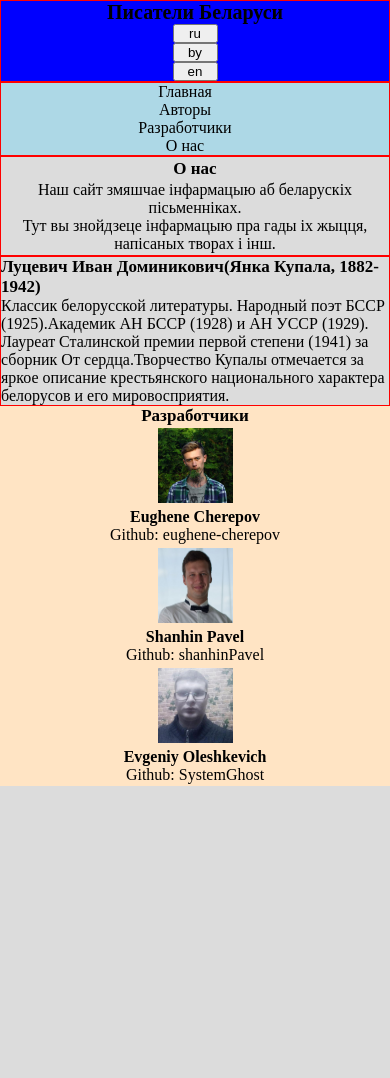
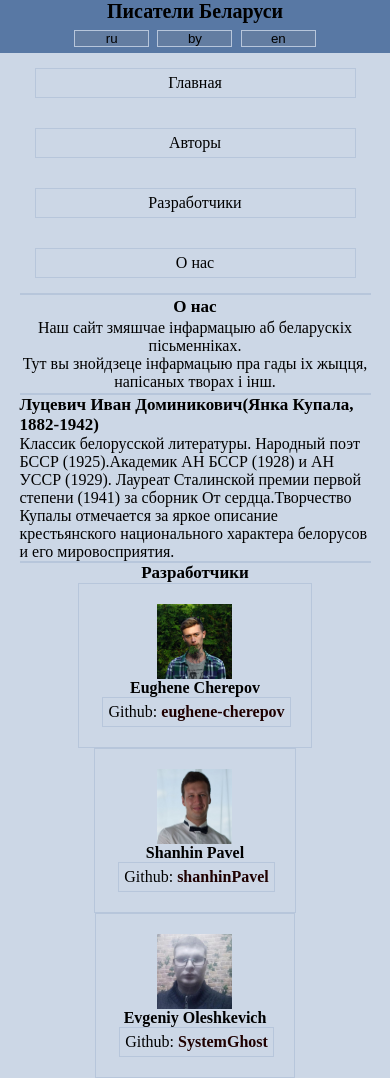
Before and after one commit to ShanhinPavel/code-jam-group-26, a website built with webpack: page src/template/index.html in a window 390 px wide. Before the commit the page ends 844 px from the top, so only its background shows below. Built offline with nearby package versions, Linux system fonts and the light colour scheme; files whose address does not match are found by name.

Commit message:
fix: fix author search & add some styles

```diff
--- a/src/list/src/main.js
+++ b/src/list/src/main.js
@@ -67,7 +67,13 @@ function init() {
   });
 }
 
-// SEARCH
+function checkEmptyResult() {
+  const results = document.getElementById('searchResults').textContent;
+  const resWrap = document.getElementById('searchResults');
+  if (results === '') {
+    resWrap.insertAdjacentHTML('afterbegin', '<p style="font-size: 50px;">nothing not found :(</p>');
+  }
+}
 
 function drawSearchResult(name, surname, link) {
   const results = document.getElementById('searchResults');
@@ -81,9 +87,11 @@ function clearResults() {
 }
 
 function nameSearch(language) {
-  clearResults();
   const namesAndLinks = Object.entries(names[language]);
   const searchQuery = document.getElementById('searchInput').value;
+  if (searchQuery === '') {
+    alert('enter smth!');
+  } else { clearResults(); }
   const queryToLowCase = searchQuery.toLowerCase();
   for (let i = 0; i < 5; i += 1) {
     const namesArr = Object.entries(Object.entries(namesAndLinks)[i][1][1]);
@@ -95,13 +103,16 @@ function nameSearch(language) {
       const link = namesArr[3][1];
       drawSearchResult(name, surname, link);
     }
+    checkEmptyResult();
   }
 }
 
 function surnameSearch(language) {
-  clearResults();
   const namesAndLinks = Object.entries(names[language]);
   const searchQuery = document.getElementById('searchInput').value;
+  if (searchQuery === '') {
+    alert('enter smth!');
+  } else { clearResults(); }
   const queryToLowCase = searchQuery.toLowerCase();
   for (let i = 0; i < 5; i += 1) {
     const namesArr = Object.entries(Object.entries(namesAndLinks)[i][1][1]);
@@ -113,13 +124,16 @@ function surnameSearch(language) {
       const link = namesArr[3][1];
       drawSearchResult(name, surname, link);
     }
+    checkEmptyResult();
   }
 }
 
 function citySearch(language) {
-  clearResults();
   const namesAndLinks = Object.entries(names[language]);
   const searchQuery = document.getElementById('searchInput').value;
+  if (searchQuery === '') {
+    alert('enter smth!');
+  } else { clearResults(); }
   const queryToLowCase = searchQuery.toLowerCase();
   for (let i = 0; i < 5; i += 1) {
     const namesArr = Object.entries(Object.entries(namesAndLinks)[i][1][1]);
@@ -131,6 +145,7 @@ function citySearch(language) {
       const link = namesArr[3][1];
       drawSearchResult(name, surname, link);
     }
+    checkEmptyResult();
   }
 }
 
--- a/src/template/author.css
+++ b/src/template/author.css
@@ -1,40 +1,135 @@
 body {
   margin: 0;
   padding: 0;
+  background-color: #CCD7E6;
 }
 
 .main {
   width: 100%;
   height: 100%;
   min-height: 50px;
+  min-width: 200px;
   display: flex;
-  flex-direction: row;
+  flex-flow: row wrap;
   justify-content: space-between;
   align-items: center;
-  background-color: blue;
-  border: 1px solid red;
+  background-color: #5878A4;
 }
 
-.main__buttons {
-  width: 150px;
+.main__logo{
+  background-color: #5878A4;
 }
 
-.main__buttons button {
+.main__lang-buttons {
+  width: 250px;
+  display: flex;
+  flex-flow: row wrap;
+  background-color: #5878A4;
+  height: 30px;
+}
+
+.main__lang-buttons button {
   width: 30%;
+  margin: 1.515%;
+  border: none;
+  background-color: rgb(99, 125, 161);
+  border: 1px solid #B7C6DB;
+  transition: .7s;
+}
+
+.main__lang-buttons button:hover {
+  background-color: #B7C6DB;
+}
+
+.main__navigation {
+  width: 90%;
+  height: 100%;
+  min-height: 30px;
+  min-width: 200px;
+  justify-content: center;
+  border-bottom: 2px solid #B7C6DB;
+  padding: 10px;
+  margin: 0 auto;
+  display: grid;
+  grid-template-columns: .1fr .1fr .1fr .1fr;
+  grid-template-rows: 1fr;
+  grid-template-areas:
+  'nav-main nav-list nav-dev nav-about';
+  grid-gap: 20px;
+}
+
+@media screen and (max-width: 900px) {
+  .main__navigation {
+    display: grid;
+    grid-template-columns: 1fr 1fr;
+    grid-template-rows: 1fr 1fr ;
+    grid-template-areas:
+      'nav-main nav-list'
+      'nav-dev nav-about'
+  }
+}
+
+@media screen and (max-width: 400px) {
+  .main__navigation {
+    display: grid;
+    grid-template-columns: 1fr;
+    grid-template-rows: 1fr 1fr 1fr 1fr;
+    grid-template-areas:
+      'nav-main'
+      'nav-list'
+      'nav-dev'
+      'nav-about'
+  }
+}
+
+
+
+.main__navigation-main{
+  grid-area: nav-main;
+}
+
+.main__navigation-list{
+  grid-area: nav-list;
+}
+
+.main__navigation-dev{
+  grid-area: nav-dev;
+}
+
+.main__navigation-about{
+  grid-area: nav-about;
+}
+
+.main__navigation a {
+  text-decoration: none;
+  color: #000000;
+  border: 1px solid #B7C6DB;
+  padding: 5px;
+  transition: .7s;
+}
+
+.main__navigation a:hover {
+  background-color: #B7C6DB;
 }
 
 /* MY PART */
 .author {
-  border: 1px solid #000000;
+  /* border: 1px solid #000000; */
   margin: 2px;
+  border-bottom: 2px solid #B7C6DB;
 }
 
 .authorName {
   grid-area: name;
+  text-align: center;
+  font-size: 40px;
 }
 
 .authorPhoto {
   grid-area: photo;
+  width: 80%;
+  padding: 10%;
+  /* padding-bottom: 200%; */
 }
 
 .authorAbout {
@@ -60,29 +155,31 @@ body {
 
 .authorVideoGallery {
   grid-area: videoGallery;
+  margin: 0 auto;
+  border-bottom: 2px solid #B7C6DB;
+  padding-bottom: 10px;
 }
 
 .authorVideoGalleryFilm {
   display: block;
-  width: 30%;
+  width: 90%;
   height: 300px;
   min-width: 300px;
   float: left;
-  border: 0.5px solid #000000;
-  margin: 1.5%;
 }
 
 .geoWidget {
   grid-area: widget;
-  border: 0.5px solid #000000;
-  margin: 2px;
+  margin: 0 auto;
 }
 
 @media screen and (min-width: 721px) {
   .authorWrapper {
+    width: 90%;
+    margin: 0 auto;
     display: grid;
     grid-template-columns: 1fr 3fr;
-    grid-template-rows: 0.1fr 1fr 1fr 0.5fr 0.5fr 0.5fr;
+    grid-template-rows: 0.09fr 0.71fr 0.85fr 0.5fr 0.5fr 0.5fr;
     grid-template-areas:
       "name name"
       "photo about"
@@ -93,7 +190,10 @@ body {
   }
 }
 
-@media screen and (max-width: 720px) {
+@media screen and (max-width: 925px) {
+  .authorPhoto {
+    padding-bottom: 10%;
+  }
   .authorWrapper {
     display: grid;
     grid-template-columns: 1fr;
--- a/src/template/index.css
+++ b/src/template/index.css
@@ -2,6 +2,7 @@
   margin: 0;
   padding: 0;
   box-sizing: border-box;
+  background-color: #CCD7E6;
 }
 
 .main {
@@ -13,36 +14,58 @@
   flex-flow: row wrap;
   justify-content: space-between;
   align-items: center;
-  background-color: blue;
-  border: 1px solid red;
+  background-color: #5878A4;
+}
+
+.main__logo{
+  background-color: #5878A4;
 }
 
 .main__lang-buttons {
-  width: 150px;
+  width: 250px;
   display: flex;
   flex-flow: row wrap;
-
+  background-color: #5878A4;
+  height: 30px;
 }
 
 .main__lang-buttons button {
   width: 30%;
+  margin: 1.515%;
+  border: none;
+  background-color: rgb(99, 125, 161);
+  border: 1px solid #B7C6DB;
+  transition: .7s;
+}
+
+.main__lang-buttons button:hover {
+  background-color: #B7C6DB;
 }
 
 .main__navigation {
-  width: 100%;
+  width: 90%;
   height: 100%;
   min-height: 30px;
   min-width: 200px;
   display: flex;
-  justify-content: flex-end;
+  justify-content: center;
   flex-flow: row wrap;
-
-  background-color: lightblue;
-  border: 1px solid red;
+  border-bottom: 2px solid #B7C6DB;
+  padding: 10px;
+  margin: 0 auto;
 }
 
 .main__navigation a {
-  margin-right: 20px;
+  margin-right: 35px;
+  text-decoration: none;
+  color: #000000;
+  border: 1px solid #B7C6DB;
+  padding: 5px;
+  transition: .7s;
+}
+
+.main__navigation a:hover {
+  background-color: #B7C6DB;
 }
 
 .main__section-about {
@@ -54,35 +77,37 @@
   width: 100%;
   min-width: 200px;
   min-height: 100px;
-  border: 1px solid red;
+  border-bottom: 2px solid #B7C6DB;
 }
 
 .main__section-about {
   text-align: center;
+  width: 90%;
+  margin: 0 auto;
 }
 
 .main__author-of-day {
   display:flex;
   flex-direction: column;
   height: inherit;
-  width: 100%;
-  border: 1px solid red;
+  width: 90%;
   justify-content: start;
   align-items: center;
   min-width: 200px;
-
+  border-bottom: 2px solid #B7C6DB;
+  margin: 0 auto;
 }
 
 footer {
-  background-color: bisque;
   display: flex;
   flex-direction: column;
-  width: 100%;
+  width: 90%;
   height: 100%;
   min-width: 200px;
   min-height: 150px;
   justify-content: space-evenly;
   align-items: center;
+  margin: 0 auto;
 }
 
 .main__developers {
@@ -99,6 +124,24 @@ footer {
 .main__developers-3 {
   display: flex;
   flex-flow: row wrap;
+  border: 1px solid #B7C6DB;
+  padding: 20px;
+}
+
+.main__developers-1 a,
+.main__developers-2 a,
+.main__developers-3 a{
+  text-decoration: none;
+  color: #1f0000;
+  font-weight: 900;
+}
+
+.main__developers-1 p,
+.main__developers-2 p,
+.main__developers-3 p{
+  border: 1px solid #B7C6DB;
+  padding: 5px;
+  margin-left: 3px;
 }
 
 .main__developers-1-information,
@@ -135,6 +178,10 @@ footer {
   footer h2 {
     font-size: 17px;
   }
+
+  .main__navigation a {
+    margin: 5px;
+  }
 }
 
 @media all and (max-width: 600px) {
@@ -160,3 +207,6 @@ footer {
     min-height: 120px;
   }
 }
+
+
+/*# sourceMappingURL=index.css.map*/
--- a/src/template/list.css
+++ b/src/template/list.css
@@ -1,11 +1,11 @@
 body {
   padding: 0;
   margin: 0;
-  background-color: gainsboro;
+  background-color: #CCD7E6 ;
 }
 
 header {
-  border: 1px solid #000000;
+  background-color: #5878A4;
 }
 
 a {
@@ -28,6 +28,77 @@ ul {
     'logo lang';
 }
 
+.main__navigation {
+  width: 90%;
+  height: 100%;
+  min-height: 30px;
+  min-width: 200px;
+  justify-content: center;
+  border-bottom: 2px solid #B7C6DB;
+  padding: 10px;
+  margin: 0 auto;
+  display: grid;
+  grid-template-columns: .1fr .1fr .1fr .1fr;
+  grid-template-rows: 1fr;
+  grid-template-areas:
+  'nav-main nav-list nav-dev nav-about';
+  grid-gap: 20px;
+}
+
+@media screen and (max-width: 900px) {
+  .main__navigation {
+    display: grid;
+    grid-template-columns: 1fr 1fr;
+    grid-template-rows: 1fr 1fr ;
+    grid-template-areas:
+      'nav-main nav-list'
+      'nav-dev nav-about'
+  }
+}
+
+@media screen and (max-width: 400px) {
+  .main__navigation {
+    display: grid;
+    grid-template-columns: 1fr;
+    grid-template-rows: 1fr 1fr 1fr 1fr;
+    grid-template-areas:
+      'nav-main'
+      'nav-list'
+      'nav-dev'
+      'nav-about'
+  }
+}
+
+
+
+.main__navigation-main{
+  grid-area: nav-main;
+}
+
+.main__navigation-list{
+  grid-area: nav-list;
+}
+
+.main__navigation-dev{
+  grid-area: nav-dev;
+}
+
+.main__navigation-about{
+  grid-area: nav-about;
+}
+
+.main__navigation a {
+  text-decoration: none;
+  color: #000000;
+  border: 1px solid #B7C6DB;
+  padding: 5px;
+  transition: .7s;
+}
+
+.main__navigation a:hover {
+  background-color: #B7C6DB;
+}
+
 @media screen and (max-width: 400px) {
   .navbar {
     display: grid;
@@ -40,25 +111,35 @@ ul {
 }
 
 main {
-  max-width: 1600px;
-  width: 100%;
+  width: 92%;
+  margin: 0 auto;
 }
 
 .headLogo {
   grid-area: logo;
   text-align: center;
   padding: 17px;
+  font-size: 1.4em;
+  font-weight: bold;
 }
 
 .lang__button {
   grid-area: lang;
-  text-align: center;
+  text-align: right;
   padding: 17px;
 }
 
 .langButton {
   width: 20%;
-  max-width: 80px;
+  max-width: 70px;
+  background-color: rgb(99, 125, 161);
+  border: 1px solid #B7C6DB;
+  height: 25px;
+  transition: .7s;
+}
+
+.langButton:hover{
+  background-color: #B7C6DB;
 }
 
 .authorSearchInput {
@@ -73,12 +154,21 @@ main {
   grid-area: searchButton;
 }
 
+.authorSearchButton button{
+  background-color: transparent;
+  border: 1px solid #B7C6DB;
+  width: 80%;
+}
+
 .showAllAuthors{
   grid-area: show;
 }
 
 .showAllAuthors button{
   font-size: 12px;
+  background-color: transparent;
+  border: 1px solid #B7C6DB;
+  width: 80%;
 }
 
 .pageName {
@@ -92,21 +182,33 @@ main {
 
 .filterButtons {
   grid-area: buttons;
-  border: 1px solid #000000;
+  border: 2px solid #B7C6DB;
   height: 100%;
 }
 
 .filterOptions {
   display: block;
   height: 30%;
-  /* margin: 1.515%; */
+  margin: 1.515%;
+  font-size: 20px;
+}
+
+.filterOptions:hover{
+  cursor: pointer;
 }
 
 .searchResults {
   grid-area: results;
-  border: 1px solid #000000;
+  border: 2px solid #B7C6DB;
   height: 100%;
   margin: 0;
+  padding: 0;
+}
+
+.searchResults li{
+  padding: 5px;
+  margin: 5px;
+  font-size: 18px;
 }
 
 @media screen and (min-width: 721px) {
@@ -118,13 +220,13 @@ main {
       'pageHead pageHead'
       'buttons results';
     grid-gap: 10px;
-    width: 95%;
-    margin: 2.5%;
+    width: 100%;
+    margin: 2.5% 0;
   }
 
   .searchHeadingWrap {
     grid-area: pageHead;
-    border: 1px solid #000000;
+    border: 2px solid #B7C6DB;
     display: grid;
     grid-template-columns: 1.2fr 3fr 1fr 1fr;
     grid-template-rows: 1fr;
@@ -145,13 +247,13 @@ main {
       'buttons'
       'results';
     grid-gap: 10px;
-    width: 95%;
+    width: 100%;
     margin: 2.5%;
   }
 
   .searchHeadingWrap {
     grid-area: pageHead;
-    border: 1px solid #000000;
+    border: 2px solid #B7C6DB;
     display: grid;
     grid-template-columns: 1fr;
     grid-template-rows: 1fr 1fr 1fr;
```
Also changed, not shown: src/template/author.html (+6 -2 lines), src/template/list.html (+6 -0 lines).
